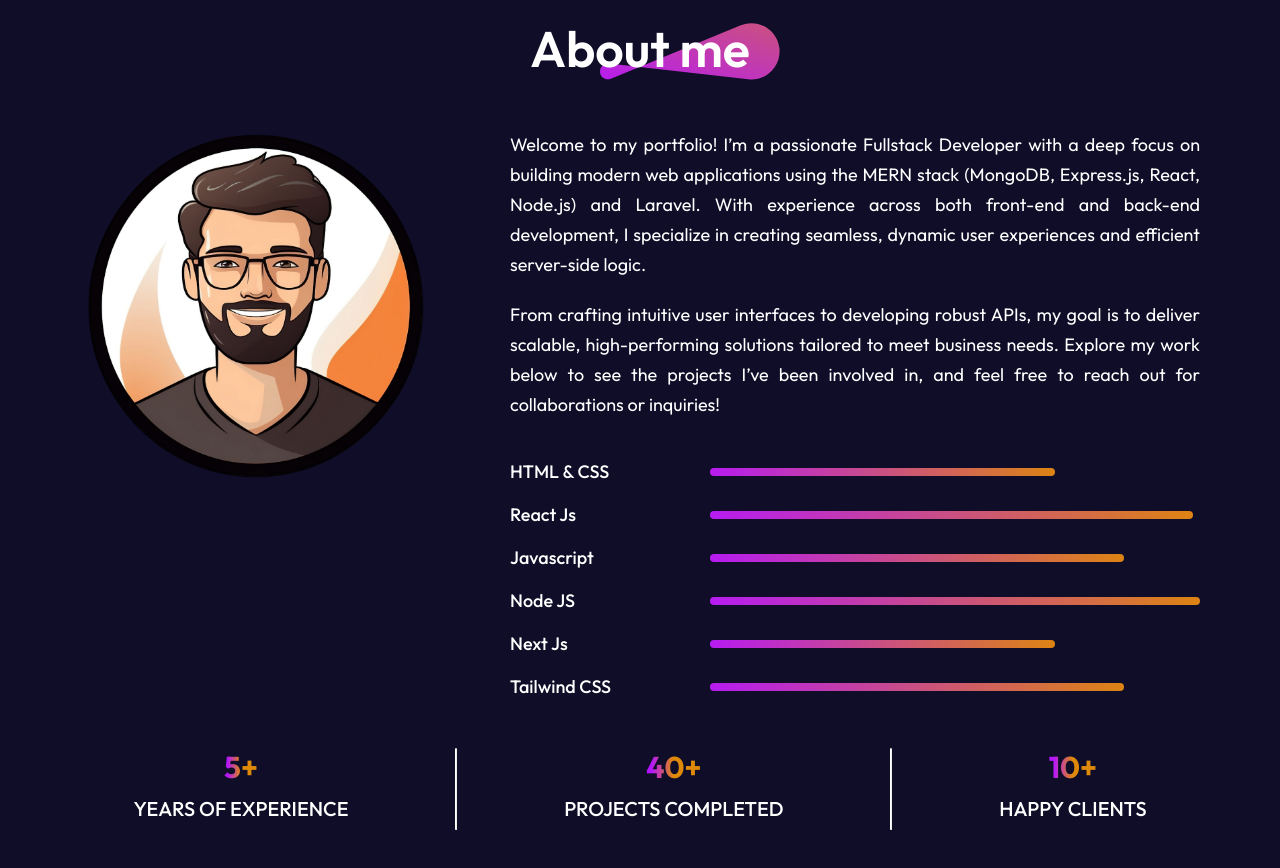
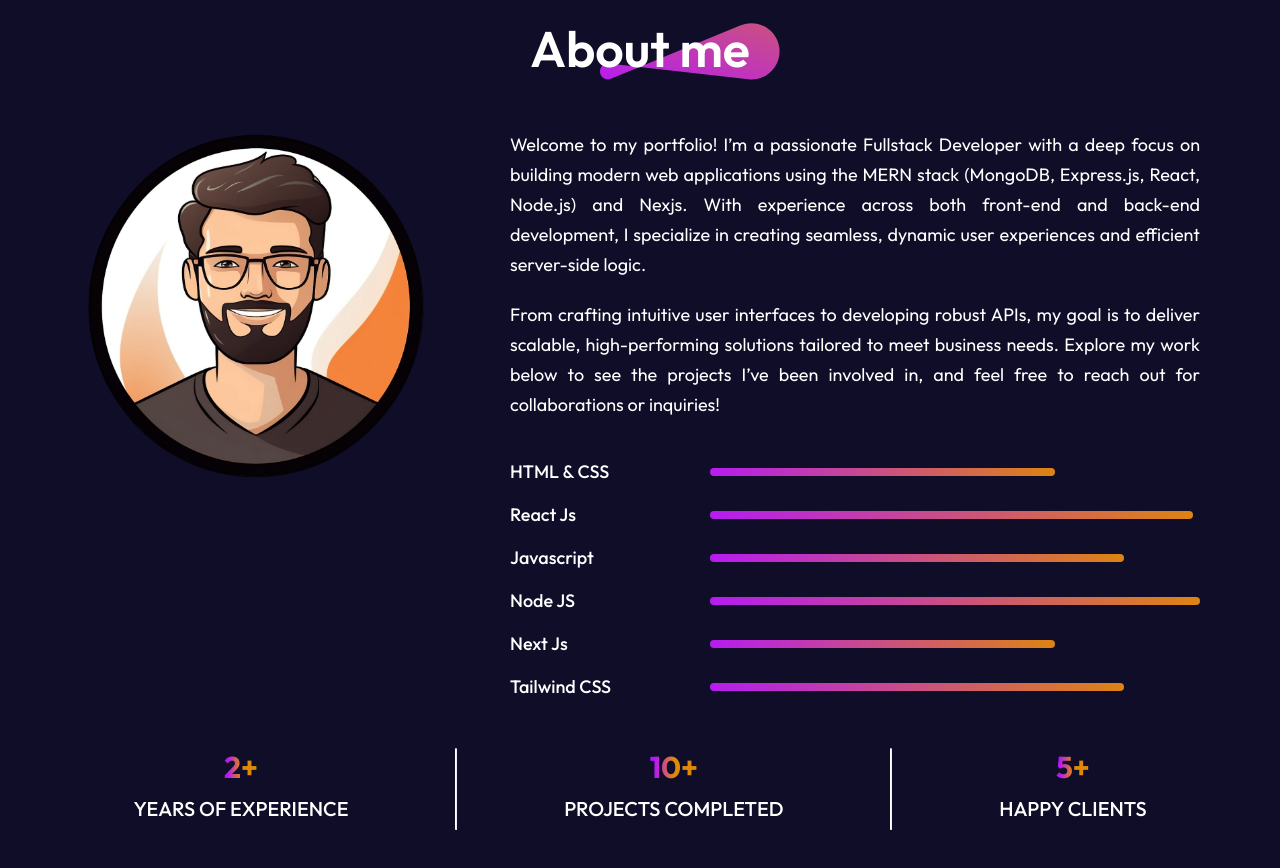
Before and after one commit to mdshafiqcs/react-portfolio, a React (Vite) app: page / in a window 1280 px wide. Shown: the part 820-1688 px from the top of the page. Built offline with nearby package versions, Linux system fonts and the light colour scheme.

Commit message:
experience updated

```diff
--- a/src/components/About/About.jsx
+++ b/src/components/About/About.jsx
@@ -15,7 +15,7 @@ function About() {
         </div>
         <div className="about-right">
           <div className="about-para">
-            <p>Welcome to my portfolio! I’m a passionate Fullstack Developer with a deep focus on building modern web applications using the MERN stack (MongoDB, Express.js, React, Node.js) and Laravel. With experience across both front-end and back-end development, I specialize in creating seamless, dynamic user experiences and efficient server-side logic.</p>
+            <p>Welcome to my portfolio! I’m a passionate Fullstack Developer with a deep focus on building modern web applications using the MERN stack (MongoDB, Express.js, React, Node.js) and Nexjs. With experience across both front-end and back-end development, I specialize in creating seamless, dynamic user experiences and efficient server-side logic.</p>
             <p>From crafting intuitive user interfaces to developing robust APIs, my goal is to deliver scalable, high-performing solutions tailored to meet business needs. Explore my work below to see the projects I’ve been involved in, and feel free to reach out for collaborations or inquiries!</p>
           </div>
           <div className="about-skills">
@@ -31,17 +31,17 @@ function About() {
 
       <div className="about-achievements">
         <div className="about-achievement">
-          <h1>5+</h1>
+          <h1>2+</h1>
           <p>YEARS OF EXPERIENCE</p>
         </div>
         <hr />
         <div className="about-achievement">
-          <h1>40+</h1>
+          <h1>10+</h1>
           <p>PROJECTS COMPLETED</p>
         </div>
         <hr />
         <div className="about-achievement">
-          <h1>10+</h1>
+          <h1>5+</h1>
           <p>HAPPY CLIENTS</p>
         </div>
       </div>
```
